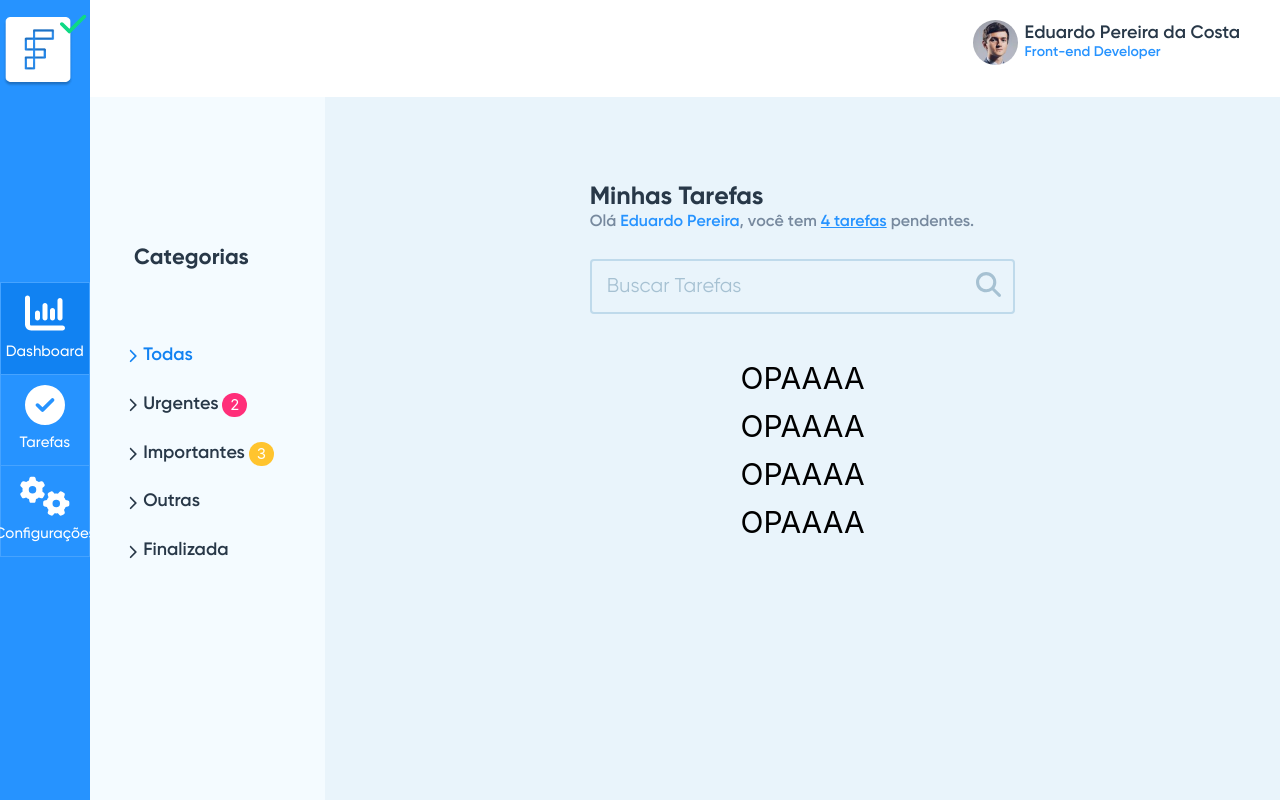
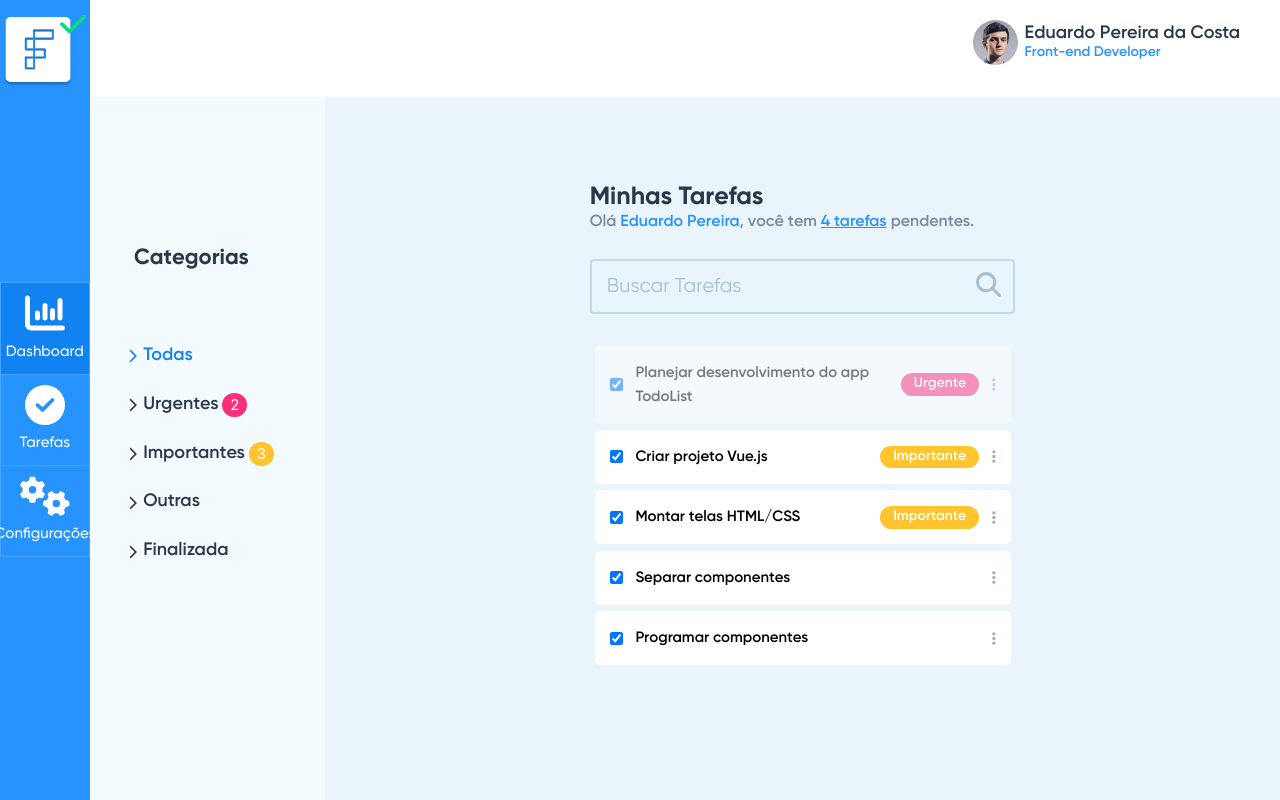
Before and after one commit to DevJulio/todo-facilita, a Vue app: page /home in a window 1280 px wide. Built offline with nearby package versions, Linux system fonts and the light colour scheme.

Commit message:
feat: added badge

```diff
--- /dev/null
+++ b/src/components/todo-item/TodoItem.vue
@@ -0,0 +1,68 @@
+<template>
+  <div class="todo-item" :id="idItem" :style="{ opacity: isDisabled == true ? '0.5' : '1' }">
+    <input type="checkbox" checked="checked" />
+
+    <span class="label">{{ label }}</span>
+    <div
+      class="badge"
+      v-if="badge != ''"
+      :style="{ backgroundColor: badge == 'Urgente' ? '#FF2E79' : '#FFC42E' }"
+    >
+      {{ badge }}
+    </div>
+    <fa icon="ellipsis-vertical" style="margin-left: 1vw; color: #9caec1; cursor: pointer" />
+  </div>
+</template>
+
+<script>
+export default {
+  name: 'FATodoItem',
+  props: {
+    label: {
+      type: String,
+      required: true
+    },
+    isDisabled: {
+      type: Boolean,
+      required: true
+    },
+    currentClicked: {
+      type: String,
+      required: true
+    },
+    idItem: {
+      type: String,
+      required: true
+    },
+    badge: {
+      type: String
+    }
+  }
+}
+</script>
+
+<style lang="stylus" scoped>
+@import '../../assets/styles/theme.styl'
+
+ .label
+  color black
+  font-family $td-semi-bold
+  margin-left 1vw
+  font-size 15px
+ .todo-item
+  display: flex;
+  flex-direction row
+  width 100%
+  padding 15px
+  align-items center
+  margin-bottom 0.5vw
+  border-radius 5px
+  background-color white
+ .badge
+  color white
+  font-family $td-semi-bold
+  border-radius 25px
+  margin-left: auto;
+  padding-inline: 1vw;
+  font-size 14px
+</style>
--- a/src/main.js
+++ b/src/main.js
@@ -10,11 +10,20 @@ import {
   faChartColumn,
   faGears,
   faChevronRight,
-  faMagnifyingGlass
+  faMagnifyingGlass,
+  faEllipsisVertical
 } from '@fortawesome/free-solid-svg-icons'
 import { FontAwesomeIcon } from '@fortawesome/vue-fontawesome'
 
-library.add([faCheck, faCircleCheck, faChartColumn, faGears, faChevronRight, faMagnifyingGlass])
+library.add([
+  faCheck,
+  faCircleCheck,
+  faChartColumn,
+  faGears,
+  faChevronRight,
+  faMagnifyingGlass,
+  faEllipsisVertical
+])
 
 const app = createApp(App).component('fa', FontAwesomeIcon)
 
--- a/src/views/DashboardView.vue
+++ b/src/views/DashboardView.vue
@@ -91,10 +91,15 @@
             <FASearchInput placeholder="Buscar Tarefas" />
           </div>
           <div class="todo-list">
-            <h1>OPAAAA</h1>
-            <h1>OPAAAA</h1>
-            <h1>OPAAAA</h1>
-            <h1>OPAAAA</h1>
+            <FATodoItem
+              label="Planejar desenvolvimento do app TodoList"
+              badge="Urgente"
+              :is-disabled="true"
+            />
+            <FATodoItem label="Criar projeto Vue.js" badge="Importante" />
+            <FATodoItem label="Montar telas HTML/CSS" badge="Importante" />
+            <FATodoItem label="Separar componentes" />
+            <FATodoItem label="Programar componentes" />
           </div>
         </div>
       </div>
@@ -106,13 +111,15 @@ import FAActionItem from '../components/action-item/ActionItem.vue'
 import FATopBar from '../components/top-bar/TopBar.vue'
 import FAFilterItem from '../components/filter-item/Filtertem.vue'
 import FASearchInput from '../components/search/SearchInput.vue'
+import FATodoItem from '../components/todo-item/TodoItem.vue'
 
 export default {
   components: {
     FAActionItem,
     FATopBar,
     FAFilterItem,
-    FASearchInput
+    FASearchInput,
+    FATodoItem
   },
   data() {
     return {
@@ -241,8 +248,8 @@ export default {
         display flex
         flex-direction column
         max-height 45vh
-        margin-top 4vh
-        overflow-y scroll
+        margin-top 3vh
+        overflow-y auto
         color black
         align-items center
         width 32.5vw
```
